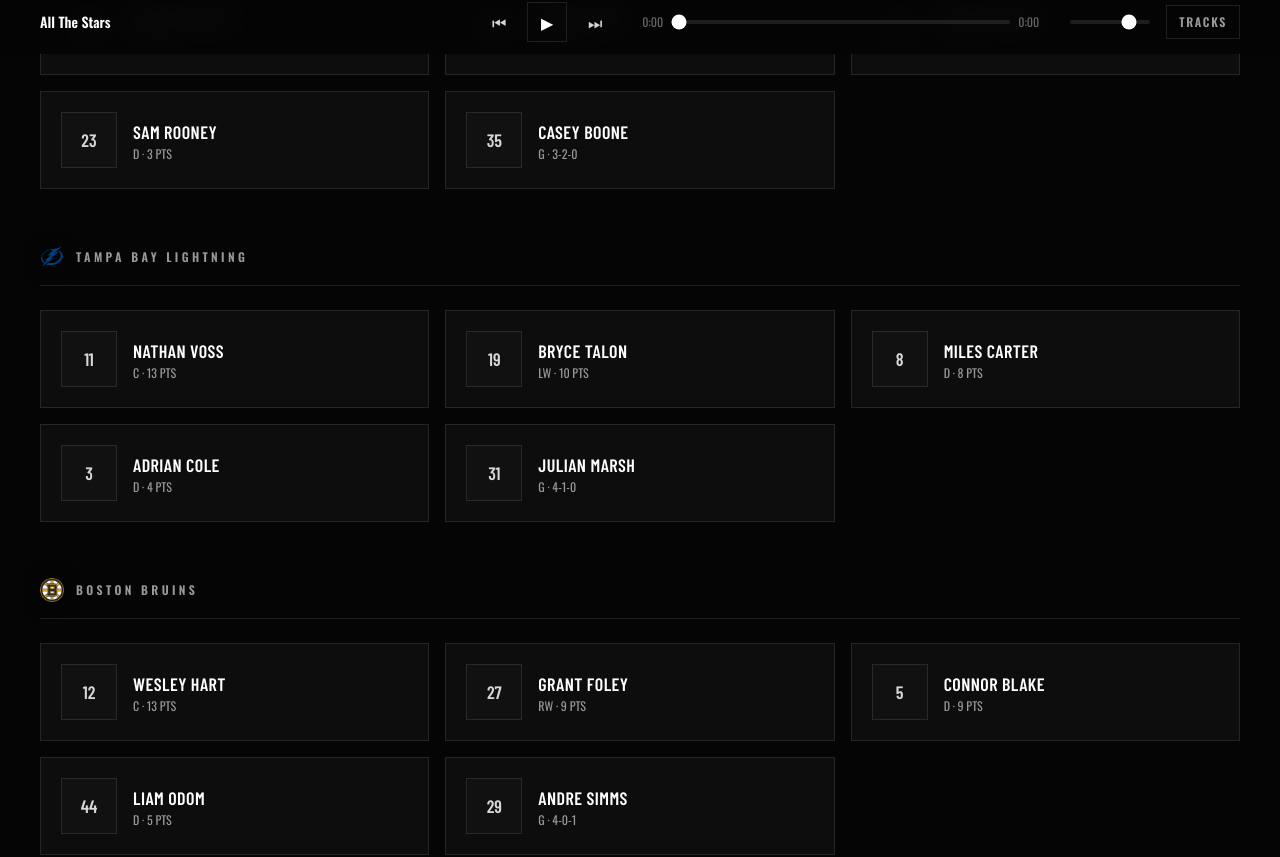
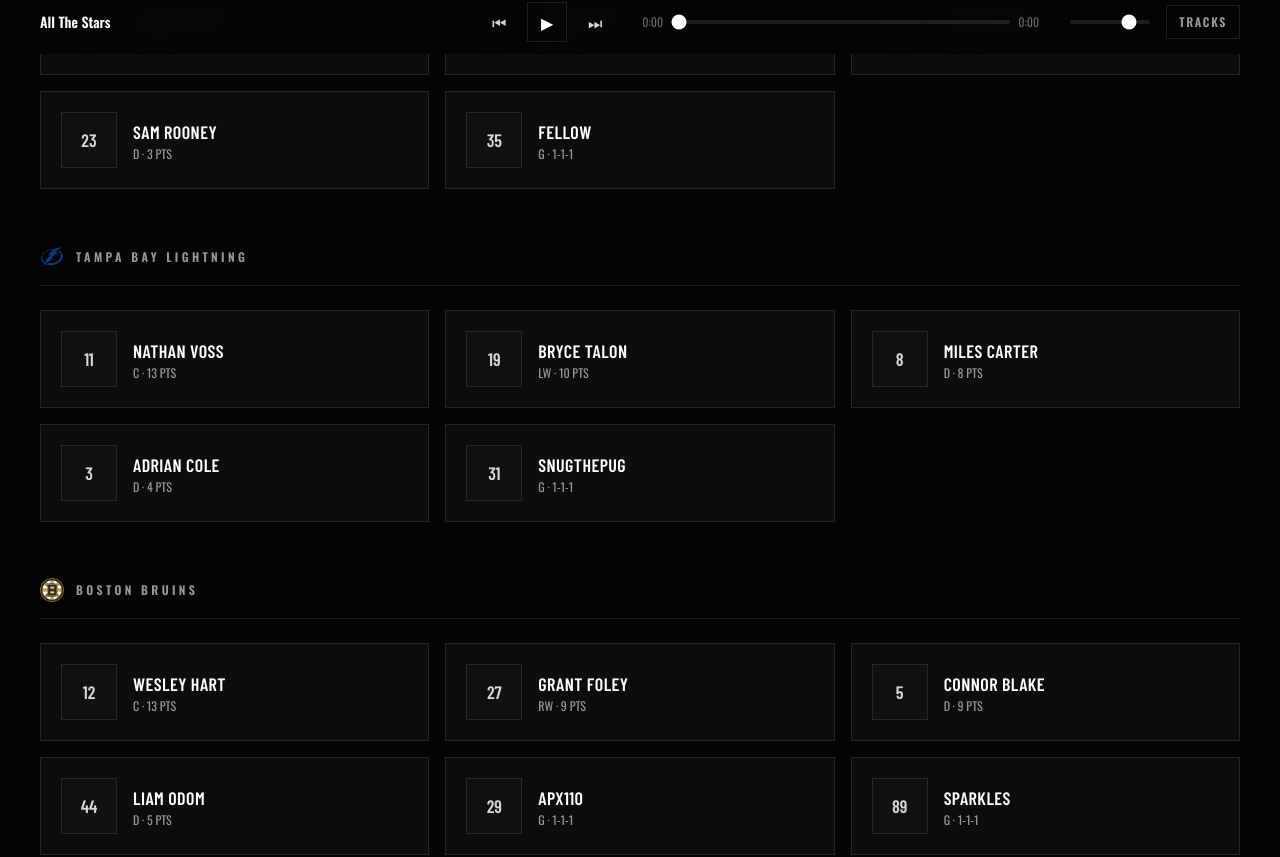
Before and after one commit to yolofolo130-ship-it/RRHL, a React (Vite) app: page /players in a window 1280 px wide. Shown: the part 746-1603 px from the top of the page. Built offline with nearby package versions, Linux system fonts and the light colour scheme; a web font is replaced by a local one.

Commit message:
Update player and goalie data for Los Angeles Kings

```diff
--- a/src/data/players.ts
+++ b/src/data/players.ts
@@ -53,10 +53,12 @@ export const skaters: Skater[] = [
   { id: "stl-3", name: "Quinn Baxter", teamId: "st-louis-blues", position: "D", number: 4, gp: 5, goals: 1, assists: 4, pim: 8 },
   { id: "stl-4", name: "Reese Hollis", teamId: "st-louis-blues", position: "D", number: 34, gp: 5, goals: 0, assists: 3, pim: 10 },
 
-  { id: "lak-1", name: "Grady Nolan", teamId: "los-angeles-kings", position: "C", number: 9, gp: 5, goals: 2, assists: 3, pim: 6 },
-  { id: "lak-2", name: "Sawyer Finch", teamId: "los-angeles-kings", position: "LW", number: 17, gp: 5, goals: 2, assists: 2, pim: 8 },
-  { id: "lak-3", name: "Colton Reese", teamId: "los-angeles-kings", position: "D", number: 5, gp: 5, goals: 1, assists: 2, pim: 10 },
-  { id: "lak-4", name: "Emerson Dale", teamId: "los-angeles-kings", position: "D", number: 26, gp: 5, goals: 0, assists: 2, pim: 12 },
+  { id: "lak-1", name: "MVP", teamId: "los-angeles-kings", position: "C", number: 9, gp: 1, goals: 9, assists: 0, pim: 0 },
+  { id: "lak-2", name: "Gabriel", teamId: "los-angeles-kings", position: "LW", number: 17, gp: 1, goals: 1, assists: 0, pim: 0 },
+  { id: "lak-3", name: "Adam Cole", teamId: "los-angeles-kings", position: "D", number: 5, gp: 0, goals: 0, assists: 0, pim: 0 },
+  { id: "lak-4", name: "2Tone", teamId: "los-angeles-kings", position: "D", number: 26, gp: 1, goals: 0, assists: 0, pim: 0 },
+  { id: "lak-5", name: "Duck", teamId: "los-angeles-kings", position: "D", number: 27, gp: 0, goals: 0, assists: 0, pim: 0 },
+  { id: "lak-6", name: "JosuxRR", teamId: "los-angeles-kings", position: "RW", number: 37, gp: 0, goals: 0, assists: 0, pim: 0 },
 
   { id: "dal-1", name: "Landon Pierce", teamId: "dallas-stars", position: "C", number: 11, gp: 5, goals: 4, assists: 5, pim: 4 },
   { id: "dal-2", name: "Hudson Vance", teamId: "dallas-stars", position: "RW", number: 19, gp: 5, goals: 3, assists: 3, pim: 6 },
@@ -65,18 +67,20 @@ export const skaters: Skater[] = [
 ];
 
 export const goalies: Goalie[] = [
-  { id: "car-g1", name: "Reid Palmer", teamId: "carolina-hurricanes", number: 30, gp: 5, wins: 2, losses: 3, otLosses: 0, saves: 131, goalsAgainst: 13 },
-  { id: "pit-g1", name: "Casey Boone", teamId: "pittsburgh-penguins", number: 35, gp: 5, wins: 3, losses: 2, otLosses: 0, saves: 140, goalsAgainst: 16 },
-  { id: "tbl-g1", name: "Julian Marsh", teamId: "tampa-bay-lightning", number: 31, gp: 5, wins: 4, losses: 1, otLosses: 0, saves: 132, goalsAgainst: 13 },
-  { id: "bos-g1", name: "Andre Simms", teamId: "boston-bruins", number: 29, gp: 5, wins: 4, losses: 0, otLosses: 1, saves: 145, goalsAgainst: 9 },
-  { id: "nyr-g1", name: "Marco Feld", teamId: "new-york-rangers", number: 1, gp: 5, wins: 0, losses: 3, otLosses: 2, saves: 112, goalsAgainst: 20 },
+  { id: "car-g1", name: "Wapw", teamId: "carolina-hurricanes", number: 30, gp: 3, wins: 2, losses: 0, otLosses: 1, saves: 63, goalsAgainst: 5 },
+  { id: "pit-g1", name: "Fellow", teamId: "pittsburgh-penguins", number: 35, gp: 3 , wins: 1, losses: 1, otLosses: 1, saves: 28, goalsAgainst: 3 },
+  { id: "tbl-g1", name: "SnugThePug", teamId: "tampa-bay-lightning", number: 31, gp: 1, wins: 1, losses: 1, otLosses: 1, saves: 0, goalsAgainst: 1 },
+  { id: "bos-g1", name: "Apx11o", teamId: "boston-bruins", number: 29, gp: 2, wins: 1, losses: 1, otLosses: 1, saves: 4, goalsAgainst: 6 },
+  { id: "bos-g2", name: "Sparkles", teamId: "boston-bruins", number: 89, gp: 2, wins: 1, losses: 1, otLosses: 1, saves: 20, goalsAgainst: 3 },
+  { id: "nyr-g1", name: "DDino", teamId: "new-york-rangers", number: 1, gp: 5, wins: 1, losses: 1, otLosses: 1, saves: 40, goalsAgainst: 5 },
   { id: "uta-g1", name: "Sleepy", teamId: "utah-mammoths", number: 33, gp: 2, wins: 3, losses: 0, otLosses: 0, saves: 21, goalsAgainst: 3 },
   { id: "uta-g2", name: "Baseball3122", teamId: "utah-mammoths", number: 24, gp: 2, wins: 3, losses: 0, otLosses: 0, saves: 4, goalsAgainst: 0 },
   { id: "vgk-g1", name: "TGOD", teamId: "vegas-golden-knights", number: 10, gp: 3, wins: 3, losses: 0, otLosses: 0, saves: 51, goalsAgainst: 1 },
   { id: "vgk-g2", name: "King", teamId: "vegas-golden-knights", number: 4, gp: 1, wins: 3, losses: 0, otLosses: 0, saves: 0, goalsAgainst: 0 },
-  { id: "stl-g1", name: "Tanner Ives", teamId: "st-louis-blues", number: 40, gp: 5, wins: 2, losses: 3, otLosses: 0, saves: 116, goalsAgainst: 18 },
-  { id: "lak-g1", name: "Wyatt Cross", teamId: "los-angeles-kings", number: 32, gp: 5, wins: 1, losses: 4, otLosses: 0, saves: 108, goalsAgainst: 22 },
-  { id: "dal-g1", name: "Xavier Holt", teamId: "dallas-stars", number: 39, gp: 5, wins: 2, losses: 1, otLosses: 2, saves: 120, goalsAgainst: 14 },
+  { id: "stl-g1", name: "Nova", teamId: "st-louis-blues", number: 40, gp: 2, wins: 1, losses: 2, otLosses: 0, saves: 6, goalsAgainst: 8 },
+  { id: "lak-g1", name: "Riptide", teamId: "los-angeles-kings", number: 32, gp: 1, wins: 1, losses: 2, otLosses: 0, saves: 1, goalsAgainst: 5 },
+  { id: "lak-g2", name: "TheHolyHippo", teamId: "los-angeles-kings", number: 22, gp: 0, wins: 0, losses: 0, otLosses: 0, saves: 0, goalsAgainst: 0 },
+  { id: "dal-g1", name: "Jollyllama", teamId: "dallas-stars", number: 39, gp: 1, wins: 0, losses: 3, otLosses: 0, saves: 0, goalsAgainst: 2 },
 ];
 
 export const coaches: Coach[] = [
```
